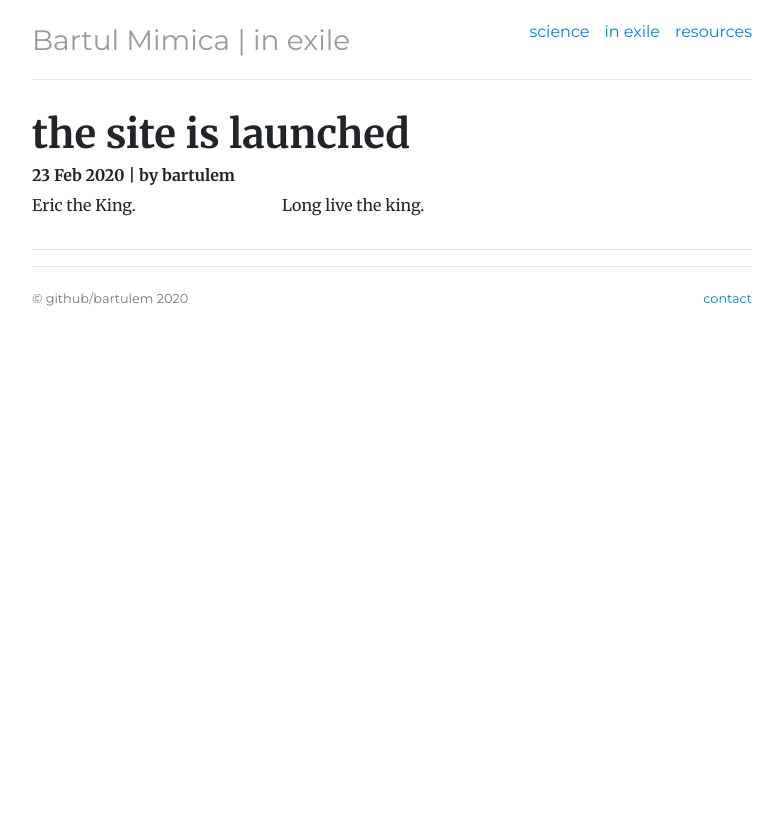
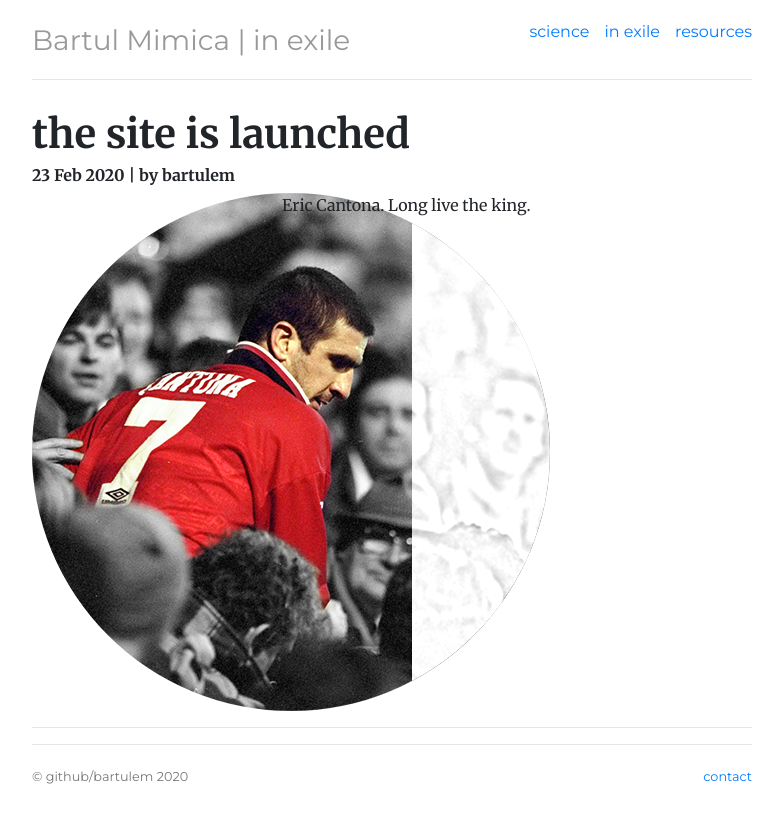
Before and after one commit to bartulem/bartulem.github.io, a Jekyll site: the page built from inexile/_posts/2020-02-23-bartulem-site-launched.md, in a window 1280 px wide. Shown: the top 823 px of the page, without its empty margins (248-1031 px from the left). Built offline with Jekyll 4.4.1, drawn with Linux system fonts in a browser that asks for light colours; comment, search, counter and statistics services are not loaded.

Commit message:
Update 2020-02-23-bartulem-site-launched.md

```diff
--- a/inexile/_posts/2020-02-23-bartulem-site-launched.md
+++ b/inexile/_posts/2020-02-23-bartulem-site-launched.md
@@ -8,9 +8,9 @@ date: 2020-02-23
 ---
 
 <div class="col-sm-4">
-  <p> Eric the King. </p>
+  <img  class="img-custom" alt="ledieu" src="/img/ledieu.png">
 </div>
 
 <div class="col-sm-8">
-  <p> Long live the king. </p>
+  <p> Eric Cantona. Long live the king. </p>
 </div>
```
